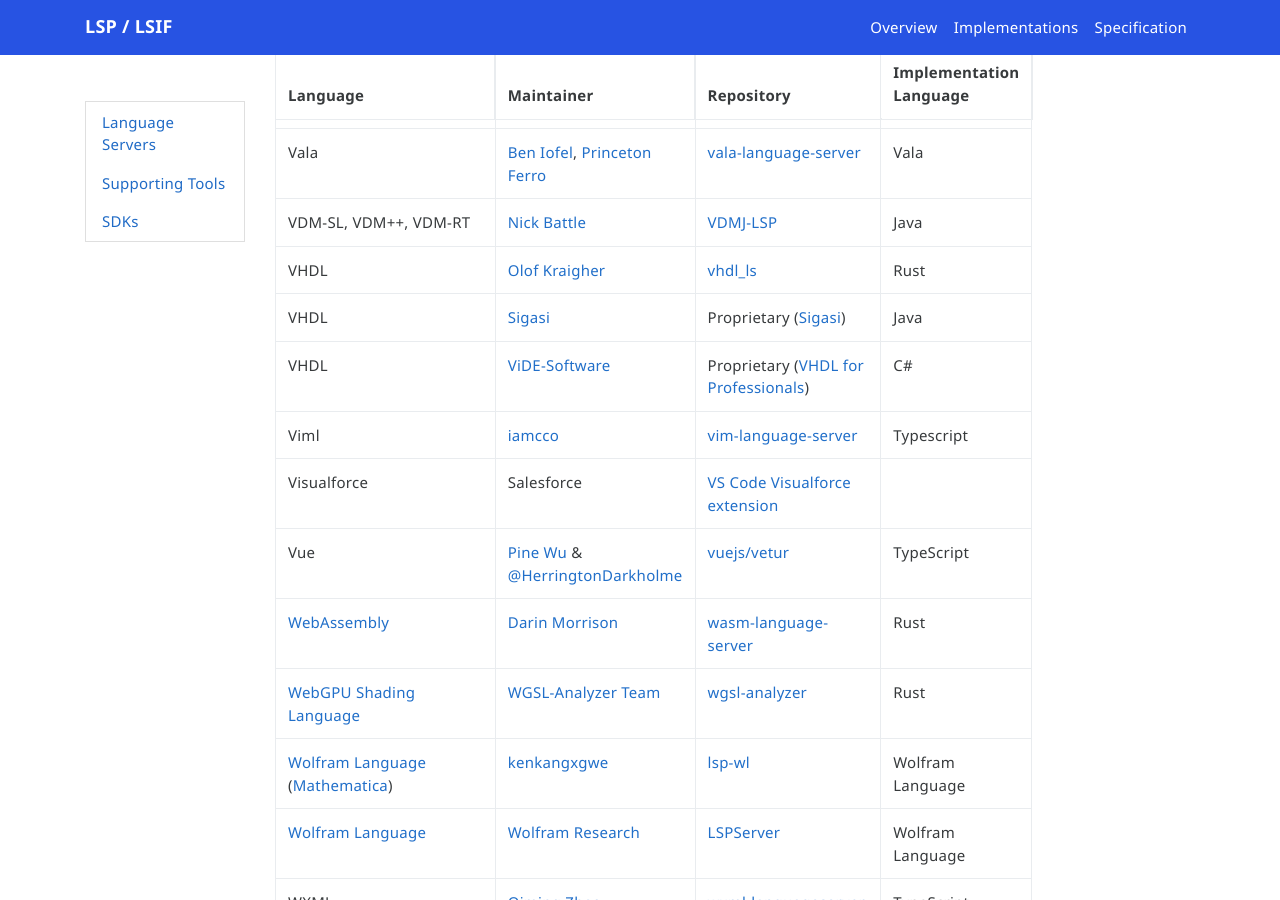
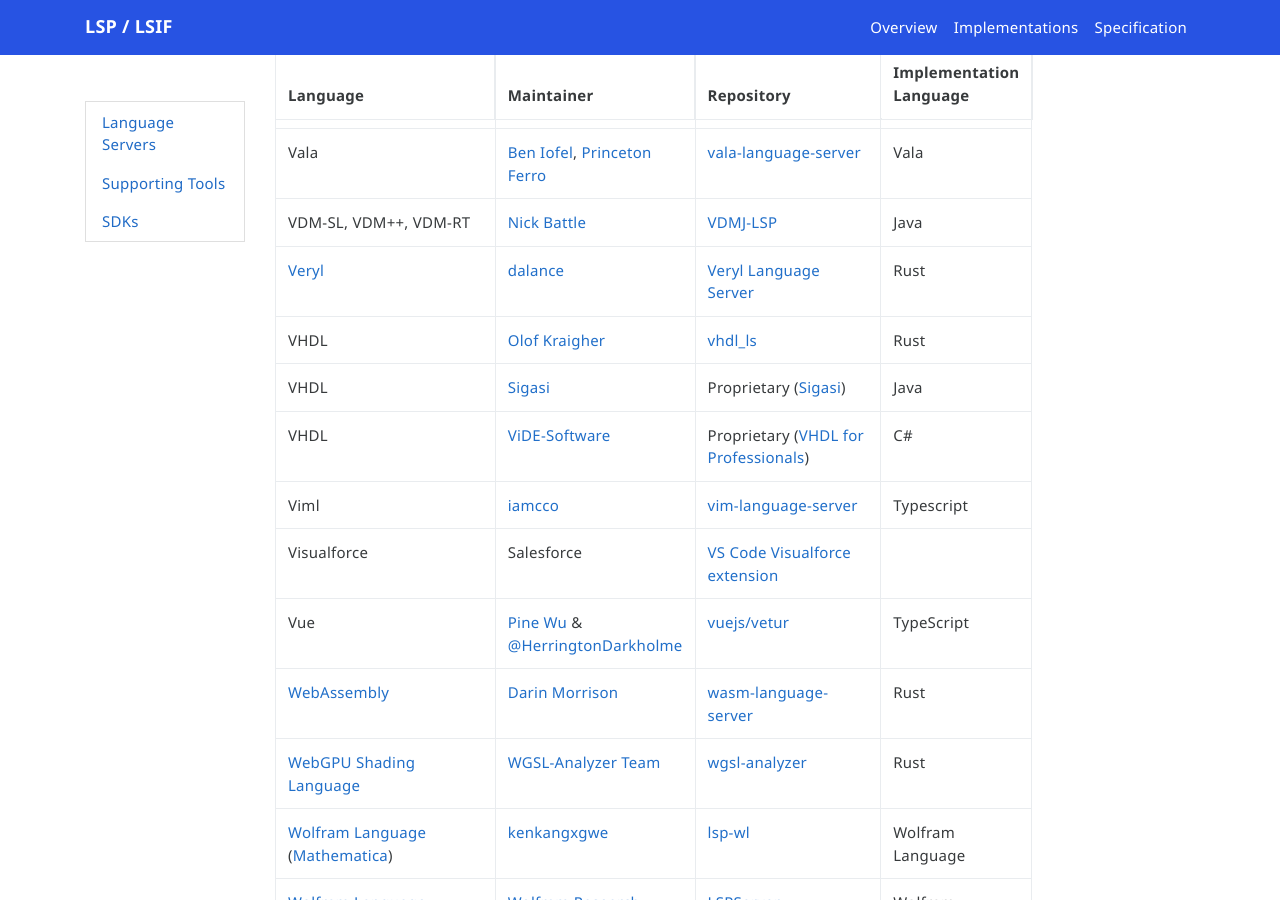
Before and after one commit to microsoft/language-server-protocol, a Jekyll site: the page built from _implementors/servers.md, in a window 1280 px wide and 900 px high, scrolled down 10210 px. Built offline with Jekyll 4.4.1, drawn with Linux system fonts in a browser that asks for light colours; nearby versions of some CDN libraries; comment, search, counter and statistics services are not loaded.

Commit message:
Update servers.md

```diff
--- a/_implementors/servers.md
+++ b/_implementors/servers.md
@@ -189,6 +189,7 @@
 | TypeScript|[TypeFox](http://typefox.io/)| [typescript-language-server](https://github.com/theia-ide/typescript-language-server) | TypeScript |
 | Vala | [Ben Iofel](https://github.com/benwaffle), [Princeton Ferro](https://github.com/Prince781) | [vala-language-server](https://github.com/benwaffle/vala-language-server) | Vala |
 | VDM-SL, VDM++, VDM-RT | [Nick Battle](https://github.com/nickbattle)| [VDMJ-LSP](https://github.com/nickbattle/vdmj/tree/master/lsp) | Java |
+| [Veryl](https://github.com/dalance/veryl) | [dalance](https://github.com/dalance) | [Veryl Language Server](https://github.com/dalance/veryl/tree/master/crates/languageserver) | Rust |
 | VHDL | [Olof Kraigher](https://github.com/kraigher) | [vhdl_ls](https://github.com/kraigher/rust_hdl) | Rust |
 | VHDL | [Sigasi](https://www.sigasi.com) | Proprietary ([Sigasi](https://insights.sigasi.com/vscode/)) | Java |
 | VHDL | [ViDE-Software](https://www.vide-software.at) | Proprietary ([VHDL for Professionals](https://marketplace.visualstudio.com/items?itemName=ViDE-Software.v4pvhdlforprofessionals)) | C# |
```
